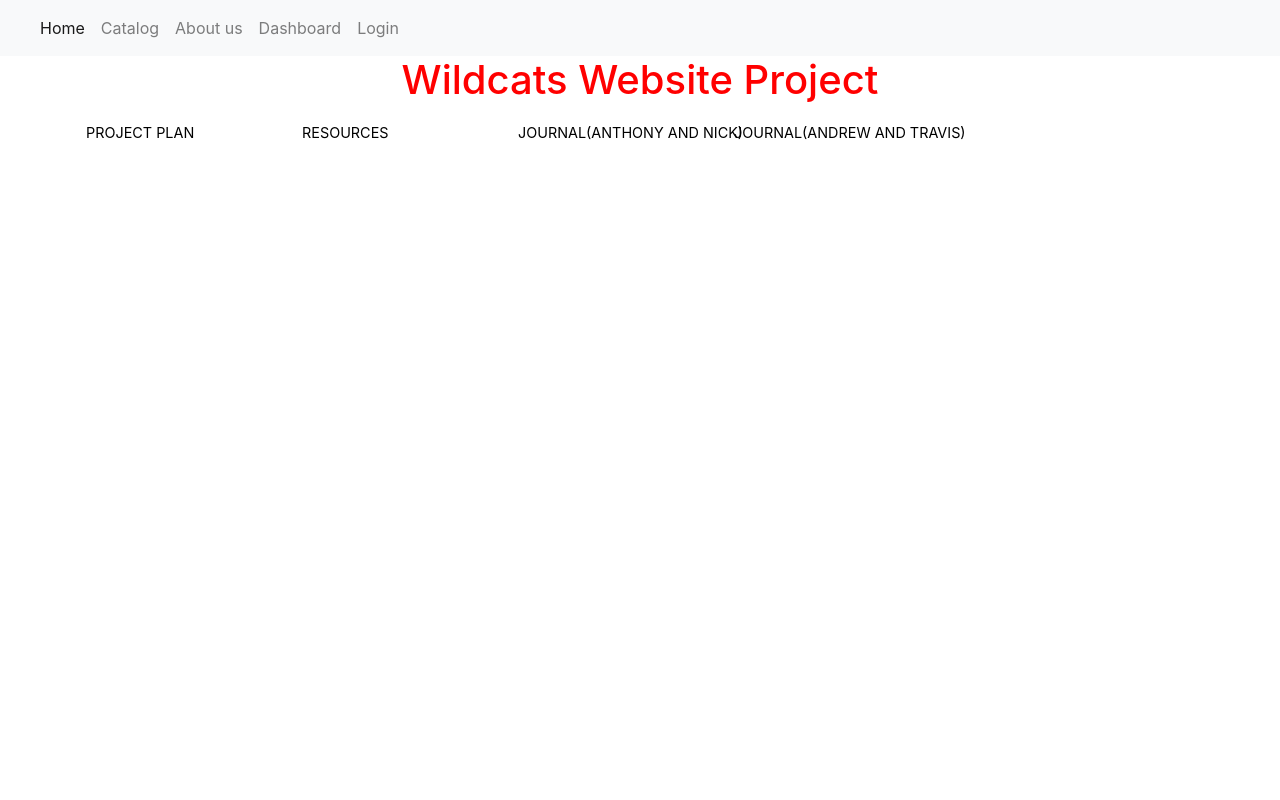
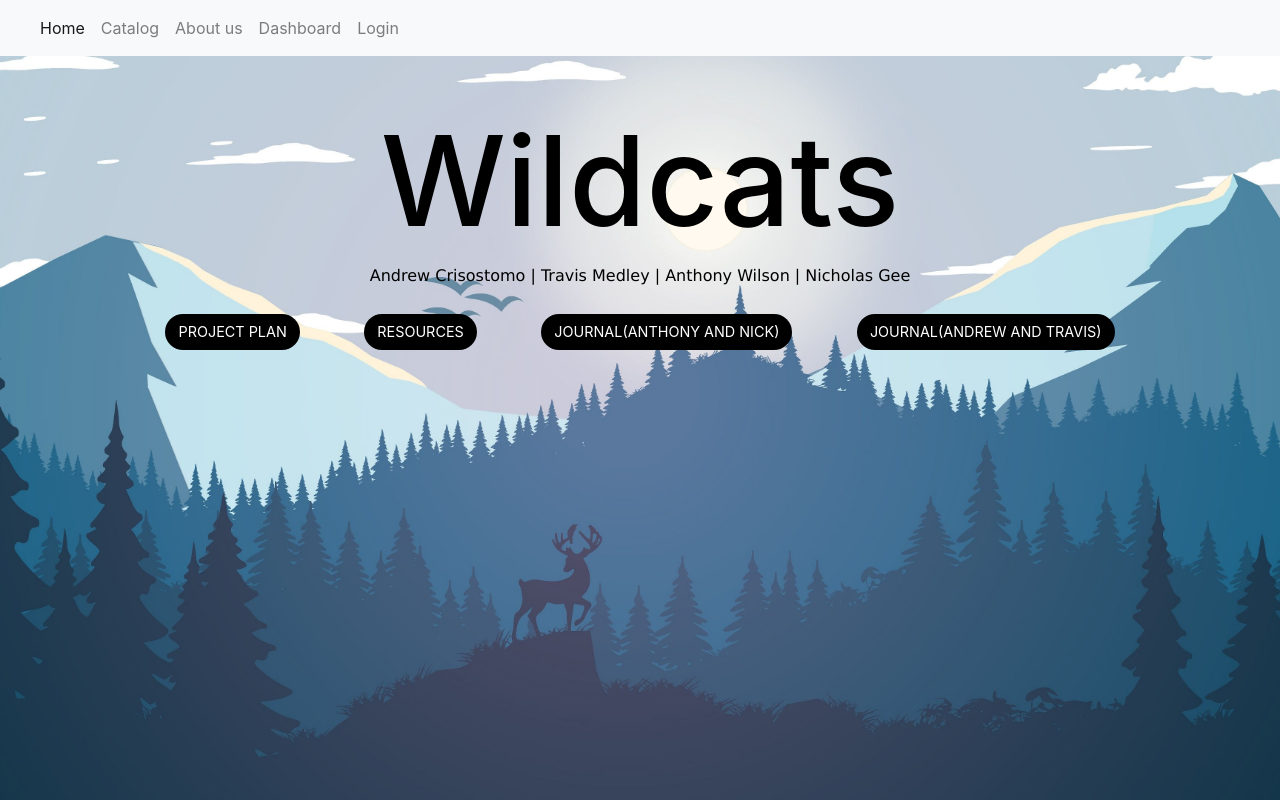
Before and after one commit to andrewc26/P2Wildcats, a Flask app: page / in a window 1280 px wide. Run offline with Flask 2, Linux system fonts and the light colour scheme; some libraries are stand-ins or nearby versions.

Commit message:
Home Page

```diff
--- a/static/styles.css
+++ b/static/styles.css
@@ -2,10 +2,10 @@
 .about-header {
   text-align: center;
   text-decoration: none;
-  font-family: 'Russo One', sans-serif;
+  font-family: 'verdana', sans-serif;
   font-weight: 700;
   color:black;
-  font-size:35px;
+  font-size:100px;
   position: relative;
   top:50px;
 }
@@ -13,7 +13,7 @@
 .about-body {
   text-align: center;
   text-decoration: none;
-  font-family: 'Russo One', sans-serif;
+  font-family: 'verdana', sans-serif;
   font-weight: 300;
   color:black;
   font-size:25px;
@@ -47,7 +47,7 @@
 .face-name {
     text-align: center;
     text-decoration: none;
-    font-family: 'Russo One', sans-serif;
+    font-family: 'verdana', sans-serif;
     font-weight: 700;
     color:black;
     font-size:35px;
@@ -56,11 +56,79 @@
 .face-text {
     text-align: center;
     text-decoration: none;
-    font-family: 'Russo One', sans-serif;
+    font-family: 'verdana', sans-serif;
     font-weight: 300;
     color:black;
     font-size:25px;
 }
 .about-bg {
-    background-color: #8D88B2;
+    background-image: src="images/backgroundboy.png";
 }
+
+.home-bg {
+    background-image: src="images/backgroundboy.png";
+}
+
+.fa:hover {
+		transform: translateY(10px);
+
+	}
+
+
+.btn{
+	text-transform: uppercase;
+	text-decoration: none;
+	border-radius: 100px;
+	transition: all .2s;
+	background: black;
+	font-size: 0.9em;
+}
+
+.btn:hover {
+	transform: translateY(-2px);
+	box-shadow: 0 15px 20px rgba(255, 255, 255, 0.2);
+}
+
+
+
+.container {
+	background: white;
+	width: 2000px;
+	height: 60px;
+	/* height given for illustration */
+	display: flex;
+	flex-flow: row wrap;
+
+}
+
+.item {
+	background: black;
+	margin: 3px;
+	flex: 0 1 calc(20% - 15px);
+	/* <-- adjusting for margin */
+}
+
+ul{
+    list-style-type: none;
+    margin:0px;
+    padding:10px;
+}
+
+li{
+    display:inline;
+    margin-left:30px;
+    margin-right:30px;
+}
+
+.home-bg{
+    background-image: url("images/backgroundboy.png");
+    height:100%;
+    background-position:center;
+    background-repeat:no-repeat;
+    background-size:cover;
+
+}
+
+.hometext{
+    top:100px;
+}
--- a/templates/about.html
+++ b/templates/about.html
@@ -11,7 +11,7 @@
     <link rel="stylesheet" href="../static/styles.css" type="text/css">
 </head>
 
-    <body class="about-bg">
+    <body class="home-bg">
         <h1 class="about-header">About Us</h1>
         <center><p class="about-body">Our Confused Scrum Team</p></center>
 
--- a/templates/home.html
+++ b/templates/home.html
@@ -5,32 +5,23 @@
 
 
 <html>
+<link rel="stylesheet" href="../static/styles.css">
+  <body class="home-bg">
 
-  <div>
-    <center><h1 style="color:Red;">Wildcats Website Project</h1></center>
-  </div>
 
-    <div class="container" style="padding-left: 0%;">
-      <div class="item">
-        <a href="https://docs.google.com/document/d/1SOJ9NIcBcs_JgxbmhQpfNp5UvPgIRAXqdzKQGvdFSLw/edit" class="btn">Project Plan</a>
-      </div>
-
-      <div class="item">
-        <a href="http://nighthawkcoders.cf/courses/python/#flask-padlet" class="btn">Resources</a>
-      </div>
-      <div class="item">
-        <a href="https://docs.google.com/document/d/1H_rkU8QGBcCwCwj6Ia5sylhfVicfE1cv6_J8-KukuZM/edit" class="btn">Journal(Anthony and Nick)</a>
-      </div>
-      <div class="item">
-        <a href="https://docs.google.com/document/d/1Rn2xLqRm99J29nrHp6zhihUfQyBIgqrA3u0H1DxFc5c/edit" class="btn">Journal(Andrew and Travis)
-        </a>
-      </div>
-
+    <div class="hometext">
+        <center><h1 style="color:black;font-size:125px;margin-top:50px;">Wildcats</h1></center>
+      <p style="color:black;text-align:center;font-family:verdana;">Andrew Crisostomo | Travis Medley | Anthony Wilson | Nicholas Gee</p>
+      <center><ul>
+        <li class="btn"> <a style="color: white;" href="https://docs.google.com/document/d/1SOJ9NIcBcs_JgxbmhQpfNp5UvPgIRAXqdzKQGvdFSLw/edit">Project Plan</a></li>
+        <li class="btn"> <a style="color: white;" href="http://nighthawkcoders.cf/courses/python/#flask-padlet">Resources</a></li>
+        <li class="btn"> <a style="color: white;" href="https://docs.google.com/document/d/1H_rkU8QGBcCwCwj6Ia5sylhfVicfE1cv6_J8-KukuZM/edit">Journal(Anthony and Nick)</a></li>
+        <li class="btn"> <a style="color: white;" href="https://docs.google.com/document/d/1Rn2xLqRm99J29nrHp6zhihUfQyBIgqrA3u0H1DxFc5c/edit">Journal(Andrew and Travis)</a></li>
+      </ul></center>
     </div>
 
-  </div>
 
-  <p style="color:white;text-align:center;font-family:verdana">Andrew Crisostomo | Travis Medley | Anthony Wilson | Nicholas Gee</p>
+  </body>
 </html>
 
 {% endblock %}
--- a/templates/login.html
+++ b/templates/login.html
@@ -7,7 +7,7 @@ Login
 
 {% block styles %}
 {{super()}}
-<link rel="stylesheet" href="../static/css/signin.css">
+<link rel="stylesheet" href="../static/css/styles.css">
 {% endblock %}
 
 {% block loginvariant %}
--- a/templates/nav.html
+++ b/templates/nav.html
@@ -5,7 +5,7 @@
     <link rel="stylesheet" href="https://stackpath.bootstrapcdn.com/bootstrap/4.3.1/css/bootstrap.min.css" integrity="sha384-ggOyR0iXCbMQv3Xipma34MD+dH/1fQ784/j6cY/iJTQUOhcWr7x9JvoRxT2MZw1T"
           crossorigin="anonymous">
     <link rel="stylesheet" href="https://cdnjs.cloudflare.com/ajax/libs/font-awesome/4.7.0/css/font-awesome.min.css">
-
+    <link rel="stylesheet" href="../static/css/styles.css">
 </head>
 
 <body>
@@ -28,53 +28,6 @@
 </body>
 
 
-<style>
-	.fa:hover {
-		transform: translateY(10px);
-
-	}
-
-	.btn:link,
-	.btn:visited {
-		text-transform: uppercase;
-		text-decoration: none;
-		display: inline-block;
-		border-radius: 100px;
-		transition: all .2s;
-		position: absolute;
-		color: black;
-		font-size: 0.9em;
-	}
-
-	.btn:hover {
-		transform: translateY(-2px);
-		box-shadow: 0 15px 20px rgba(255, 255, 255, 0.2);
-        color:White;
-        background:black;
-	}
-
-	.btn:active {
-		transform: translateY(-1px);
-		box-shadow: 0 5px 10px rgba(255, 255, 255, 0.2);
-	}
-
-	.container {
-		background: white;
-		width: 2000px;
-		height: 60px;
-		/* height given for illustration */
-		display: flex;
-		flex-flow: row wrap;
-
-	}
-
-	.item {
-		background: white;
-		margin: 3px;
-		flex: 0 1 calc(20% - 15px);
-		/* <-- adjusting for margin */
-	}
-</style>
 {% block about %}
 {% endblock %}
 {% block home %}
```
Also changed, not shown: database.db, static/images/backgroundboy.png (added).
